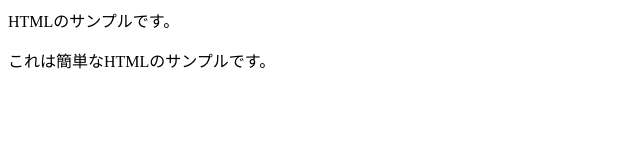
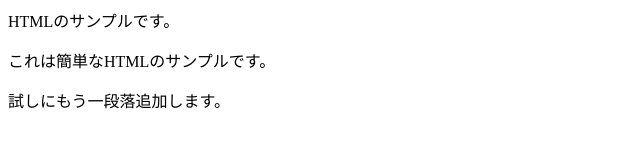
Before and after one commit to citydx2022-045/-, a plain HTML site: page index.html in a window 1280 px wide. Shown: the whole page, without its empty margins (0-640 px from the left). Drawn offline with Linux system fonts and the light colour scheme.

Commit message:
もう一段落を追加しました。

```diff
--- a/index.html
+++ b/index.html
@@ -6,5 +6,6 @@
     </head>
     <body>
         <p>これは簡単なHTMLのサンプルです。</p>
+        <p>試しにもう一段落追加します。</p>
     </body>
 </html>
```
